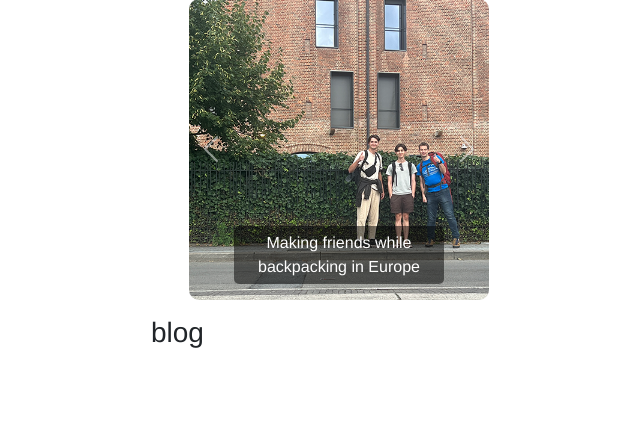
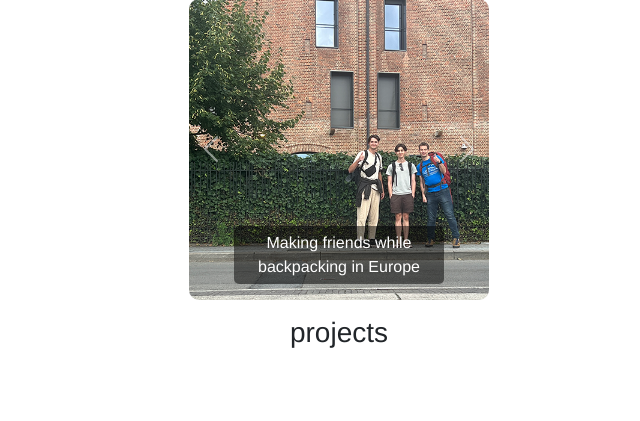
Before and after one commit to Jambr0li/jk_flask, a Flask app: page / in a window 1280 px wide. Shown: the part 101-522 px from the top of the page, without its empty margins (301-941 px from the left). Run offline with Flask 2, Linux system fonts and the light colour scheme; some libraries are stand-ins or nearby versions.

Commit message:
changed 'blog' to 'projects' and centered it

```diff
--- a/templates/home.html
+++ b/templates/home.html
@@ -3,6 +3,7 @@
 {% block content %}
 
 <div class="container centered-block">
+    <!-- Image Carousel -->
     <div class="d-flex justify-content-center">
         <div id="carouselExampleCaptions" class="carousel slide" data-bs-ride="carousel">
             <div class="carousel-inner">
@@ -48,7 +49,7 @@
     </div>
   </div>
 
-    <h3>blog</h3>
+    <h3 class="text-center">projects</h3>
     <ul class="bullets">
         {% for post in posts %}
         <li class="blog-post-title">
```
